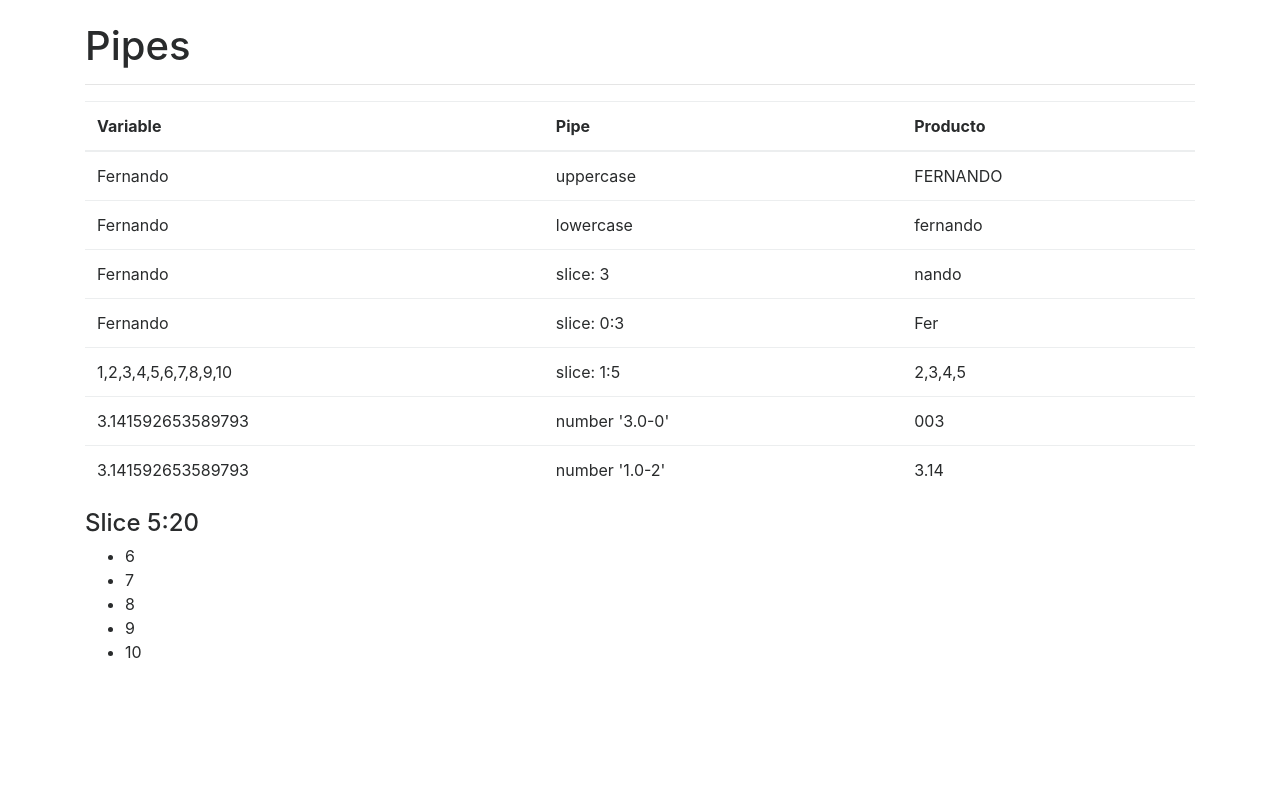
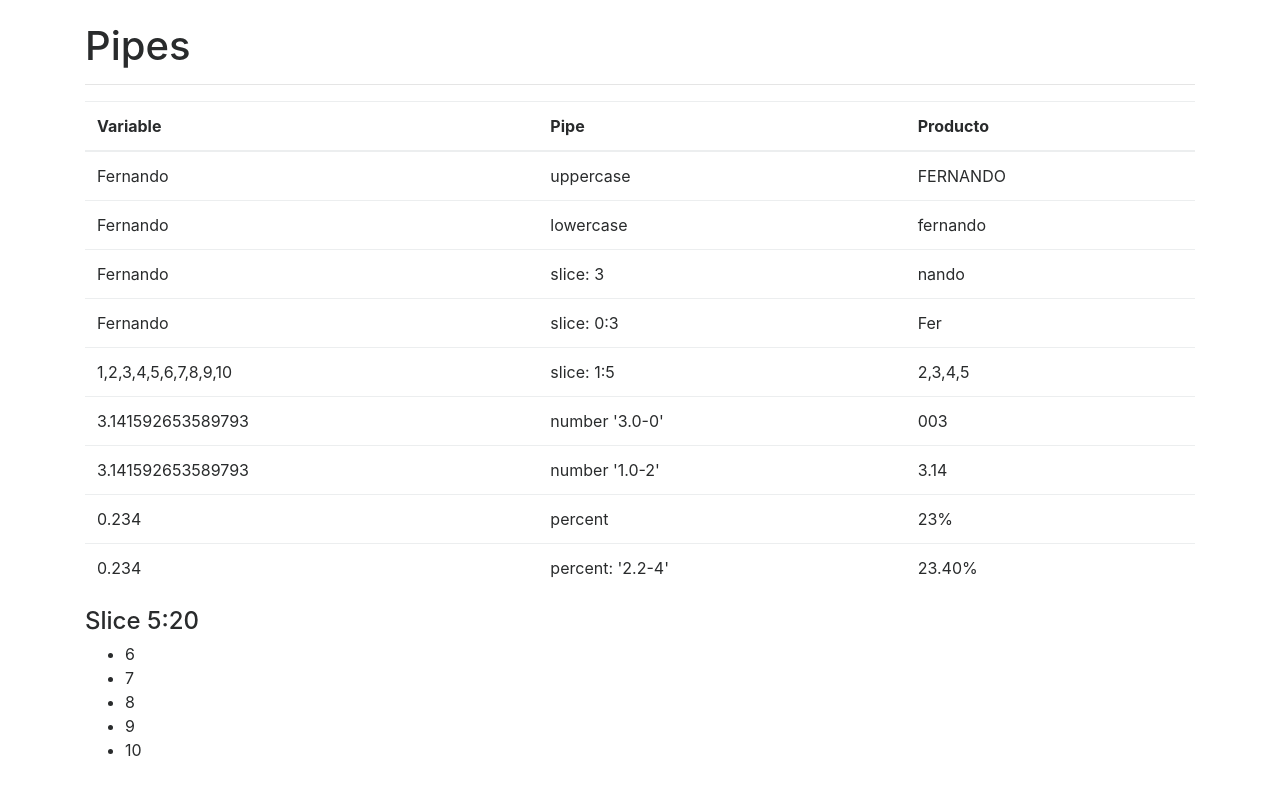
Before and after one commit to CarlosEstevez13/3.pipes, an Angular app: page / in a window 1280 px wide. Shown: the top 794 px of the page. Built offline with nearby package versions, Linux system fonts and the light colour scheme.

Commit message:
percent pipe

```diff
--- a/src/app/app.component.html
+++ b/src/app/app.component.html
@@ -53,6 +53,18 @@
         <td>number '1.0-2'</td>
         <td>{{PI | number:'1.0-2'}}</td>
       </tr>
+
+      <tr>
+        <td>{{a}}</td>
+        <td>percent</td>
+        <td>{{a | percent}}</td>
+      </tr>
+
+      <tr>
+        <td>{{a}}</td>
+        <td>percent: '2.2-4'</td>
+        <td>{{a | percent: '2.2-4'}}</td>
+      </tr>
     </tbody>
   </table>
 
--- a/src/app/app.component.ts
+++ b/src/app/app.component.ts
@@ -11,4 +11,7 @@
   arreglo = [1,2,3,4,5,6,7,8,9,10];
 
   PI = Math.PI;
+
+  a = 0.234;
+
 }
```
